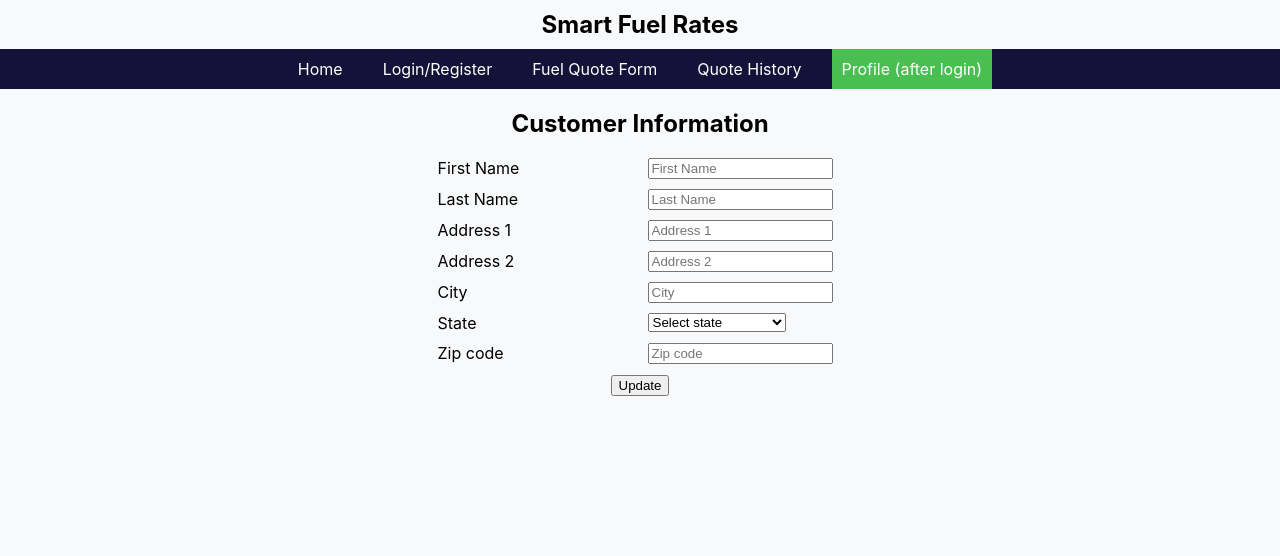
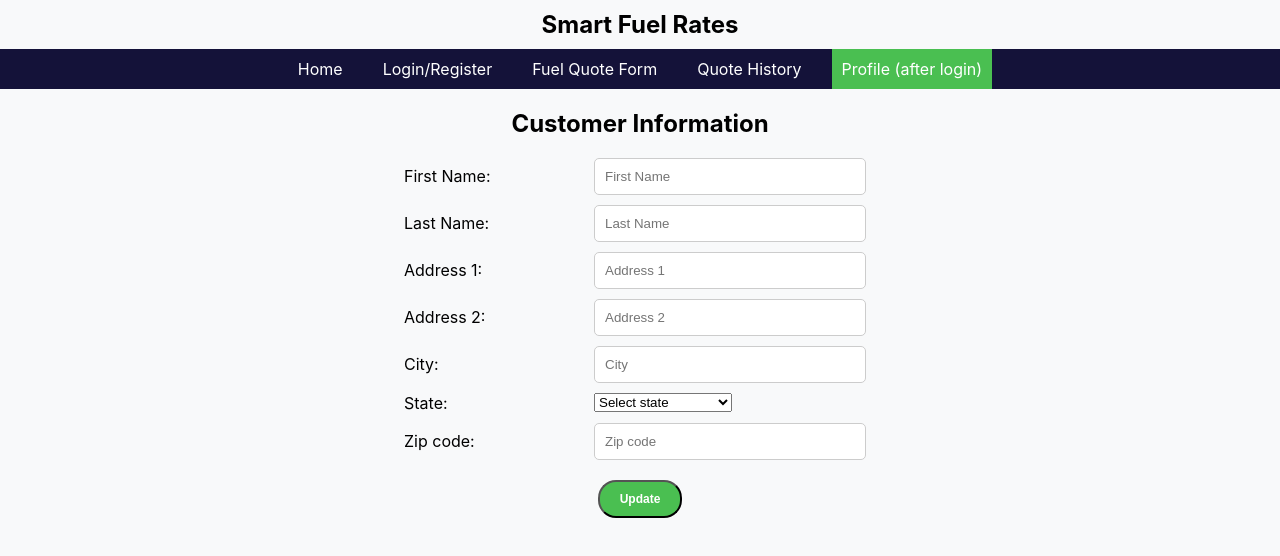
Before and after one commit to anhvu0/Fuel4353, a React (Create React App) app in the folder fuel_rate_calc/: page /customer-profile in a window 1280 px wide. Shown: the top 556 px of the page. Built offline with nearby package versions, Linux system fonts and the light colour scheme.

Commit message:
fix css for forms

```diff
--- a/fuel_rate_calc/src/FuelQuoteForm.css
+++ b/fuel_rate_calc/src/FuelQuoteForm.css
@@ -27,15 +27,18 @@
 }
 
 .form-group label {
-  width: 200px; /* adjust as needed */
+  width: 180px; /* adjust as needed */
   margin-right: 10px; /* adjust as needed for spacing */
   text-align: left;
 }
 
 .form-group input {
   flex: 1; /* ensures input fields take up the remaining space */
-  width: 100%;
+  width: 250px;
   margin-right: 10px; /* Space after the input, adjust as needed */
+  padding: 10px; /* Adds some space inside the input box */
+  border-radius: 5px; /* Rounds the corners of the input box */
+  border: 1px solid #ccc; /* Adds a light grey border */
 }
 
 .retrieve-address {
@@ -67,7 +70,7 @@ button:hover {
   gap: 10px; /* Adjust the gap between buttons */
 
 }
-p{
+p {
   color:blue;
   font-family: Arial;
 }
--- a/fuel_rate_calc/src/customer_profile.js
+++ b/fuel_rate_calc/src/customer_profile.js
@@ -1,4 +1,5 @@
 import React, { useState } from 'react';
+import './FuelQuoteForm.css';
 import { useNavigate } from 'react-router-dom';
 
 function CustomerProfile(){
@@ -56,28 +57,28 @@ function CustomerProfile(){
             <div className="form-container">
               <form onSubmit={handleSubmit}>
                 <div className="form-group">
-                  <label htmlFor="firstName">First Name</label>
-                  <input type="text" className="form-control" id="firstName" placeholder="First Name" value={firstName} onChange={(e) => setfirstName(e.target.value)} required />
+                  <label htmlFor="firstName">First Name:</label>
+                  <input type="text" id="firstName" placeholder="First Name" value={firstName} onChange={(e) => setfirstName(e.target.value)} required />
                 </div>
                 <div className="form-group">
-                  <label htmlFor="lastName">Last Name</label>
-                  <input type="text" className="form-control" id="lastName" placeholder="Last Name" value={lastName} onChange={(e) => setlastName(e.target.value)} required />
+                  <label htmlFor="lastName">Last Name:</label>
+                  <input type="text" id="lastName" placeholder="Last Name" value={lastName} onChange={(e) => setlastName(e.target.value)} required />
                 </div>
                 <div className="form-group">
-                  <label htmlFor="addressOne">Address 1</label>
-                  <input type="text" className="form-control" id="addressOne" placeholder="Address 1" value={addressOne} onChange={(e) => setaddressOne(e.target.value)} required />
+                  <label htmlFor="addressOne">Address 1:</label>
+                  <input type="text" id="addressOne" placeholder="Address 1" value={addressOne} onChange={(e) => setaddressOne(e.target.value)} required />
                 </div>
                 <div className="form-group">
-                  <label htmlFor="addressTwo">Address 2</label>
-                  <input type="text" className="form-control" id="addressTwo" placeholder="Address 2" value={addressTwo} onChange={(e) => setaddressTwo(e.target.value)} />
+                  <label htmlFor="addressTwo">Address 2:</label>
+                  <input type="text" id="addressTwo" placeholder="Address 2" value={addressTwo} onChange={(e) => setaddressTwo(e.target.value)} />
                 </div>
                 <div className="form-group">
-                  <label htmlFor="city">City</label>
-                  <input type="text" className="form-control" id="city" placeholder="City" value={city} onChange={(e) => setcity(e.target.value)} required />
+                  <label htmlFor="city">City:</label>
+                  <input type="text" id="city" placeholder="City" value={city} onChange={(e) => setcity(e.target.value)} required />
                 </div>
                 <div className="form-group">
-                <label htmlFor="state">State</label>
-                    <select className="form-control" id="state" value={state} onChange={(e) => setstate(e.target.value)} required>
+                <label htmlFor="state">State:</label>
+                    <select id="state" value={state} onChange={(e) => setstate(e.target.value)} required>
                         <option value="" disabled>Select state</option>
                         {states.map((state) => (
                             <option key={state.code} value={state.code}>{state.name}</option>
@@ -85,10 +86,9 @@ function CustomerProfile(){
                     </select>
                 </div>
                 <div className="form-group">
-                    <label htmlFor="zipCode">Zip code</label>
+                    <label htmlFor="zipCode">Zip code:</label>
                     <input
                         type="text"
-                        className="form-control"
                         id="zipCode"
                         placeholder="Zip code"
                         value={zipCode}
@@ -98,8 +98,9 @@ function CustomerProfile(){
                         required
                     />
                 </div>
-                <input type="submit" className="btn btn-primary btn-block" value="Update" />
+                <button type="submit">Update</button>
               </form>
+
             </div>
         </div>
     )
```
